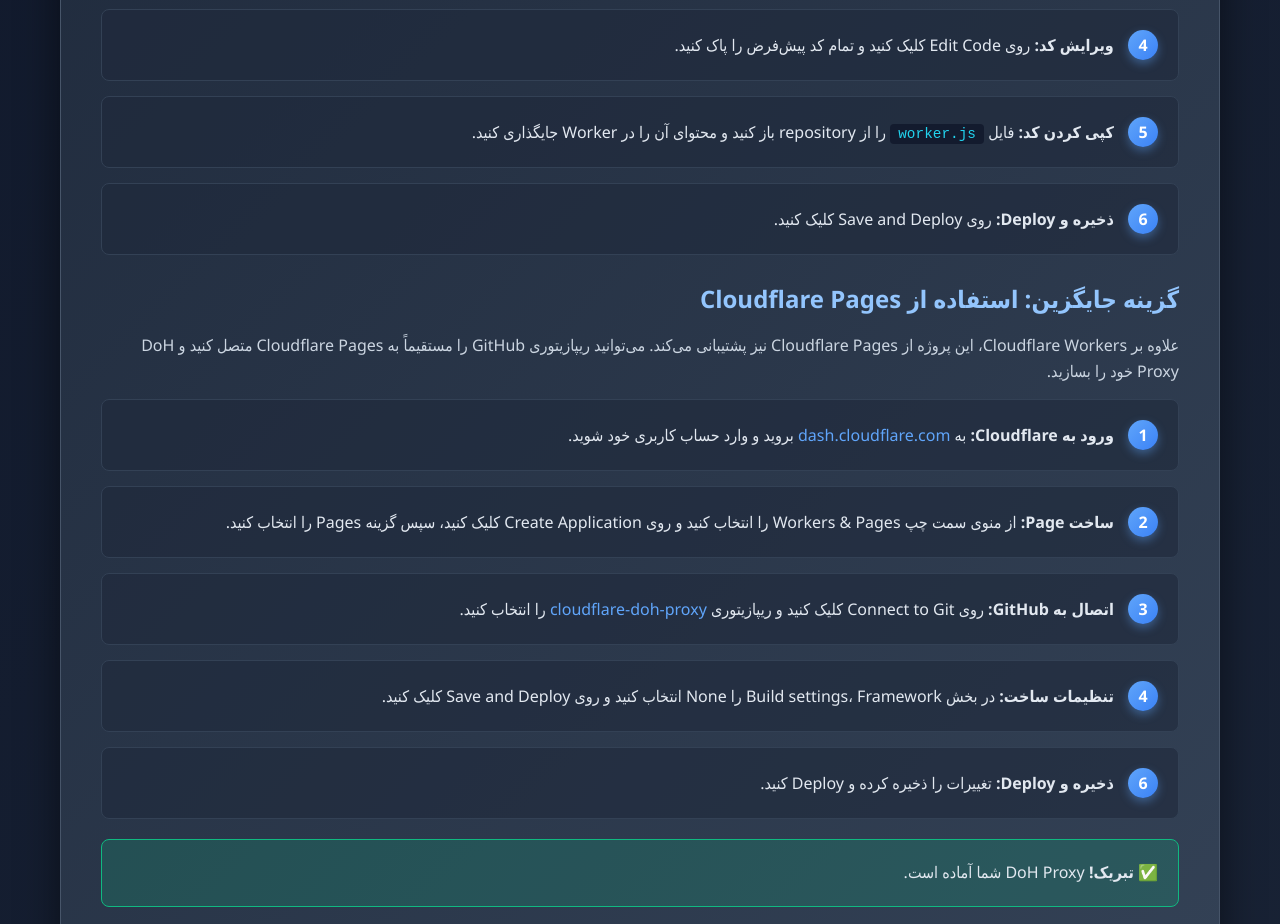
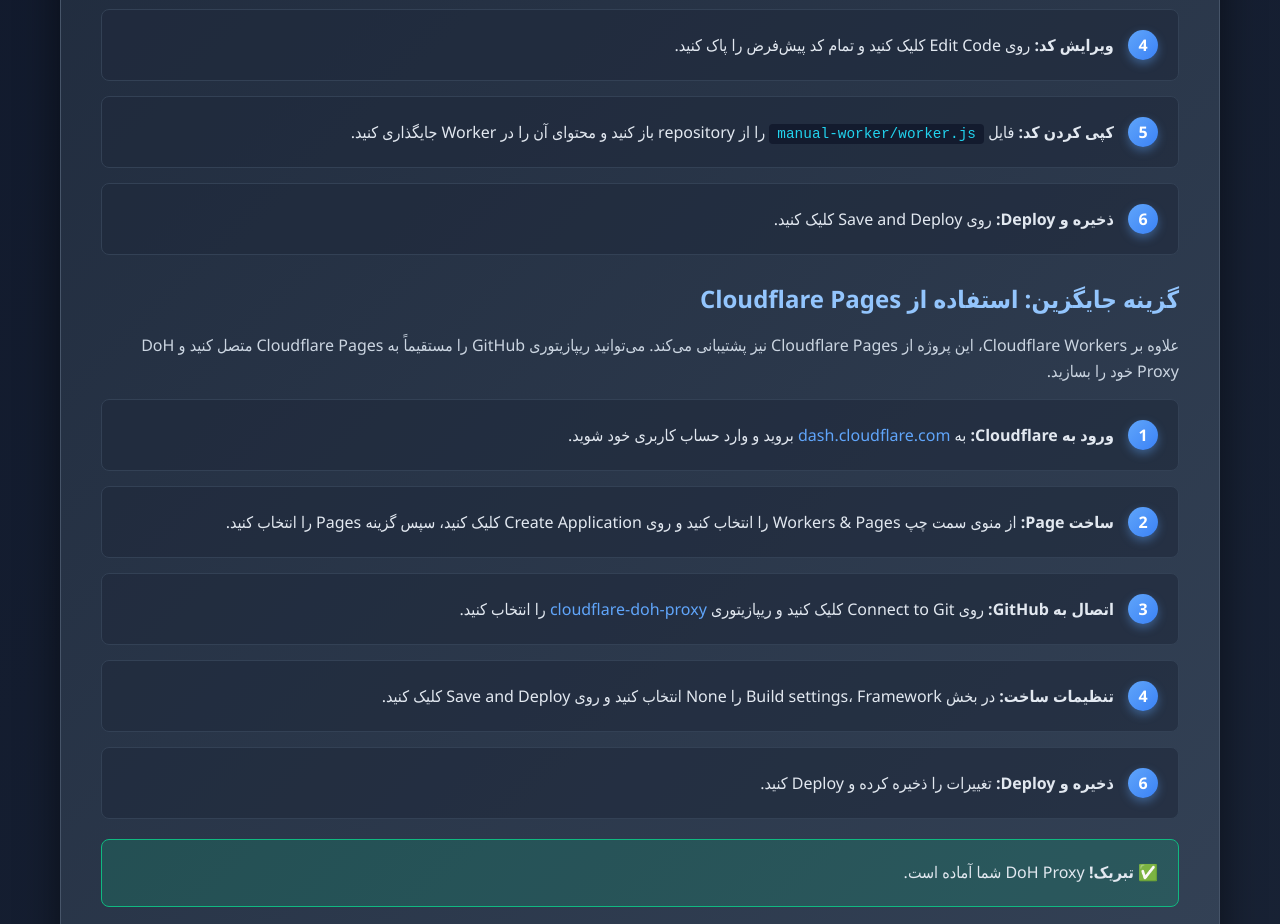
Before and after one commit to sinaha81/cloudflare-doh-worker, a plain HTML site: page index.html in a window 1280 px wide. Shown: the part 1180-2104 px from the top of the page. Drawn offline with Linux system fonts and the light colour scheme.

Commit message:
index.html

```diff
--- a/index.html
+++ b/index.html
@@ -69,7 +69,7 @@
 
             <div class="step">
                 <span class="step-number">5</span>
-                <strong>کپی کردن کد:</strong> فایل <code>worker.js</code> را از repository باز کنید و محتوای آن را در Worker جایگذاری کنید.
+                <strong>کپی کردن کد:</strong> فایل <code>manual-worker/worker.js</code> را از repository باز کنید و محتوای آن را در Worker جایگذاری کنید.
             </div>
 
             <div class="step">
```
